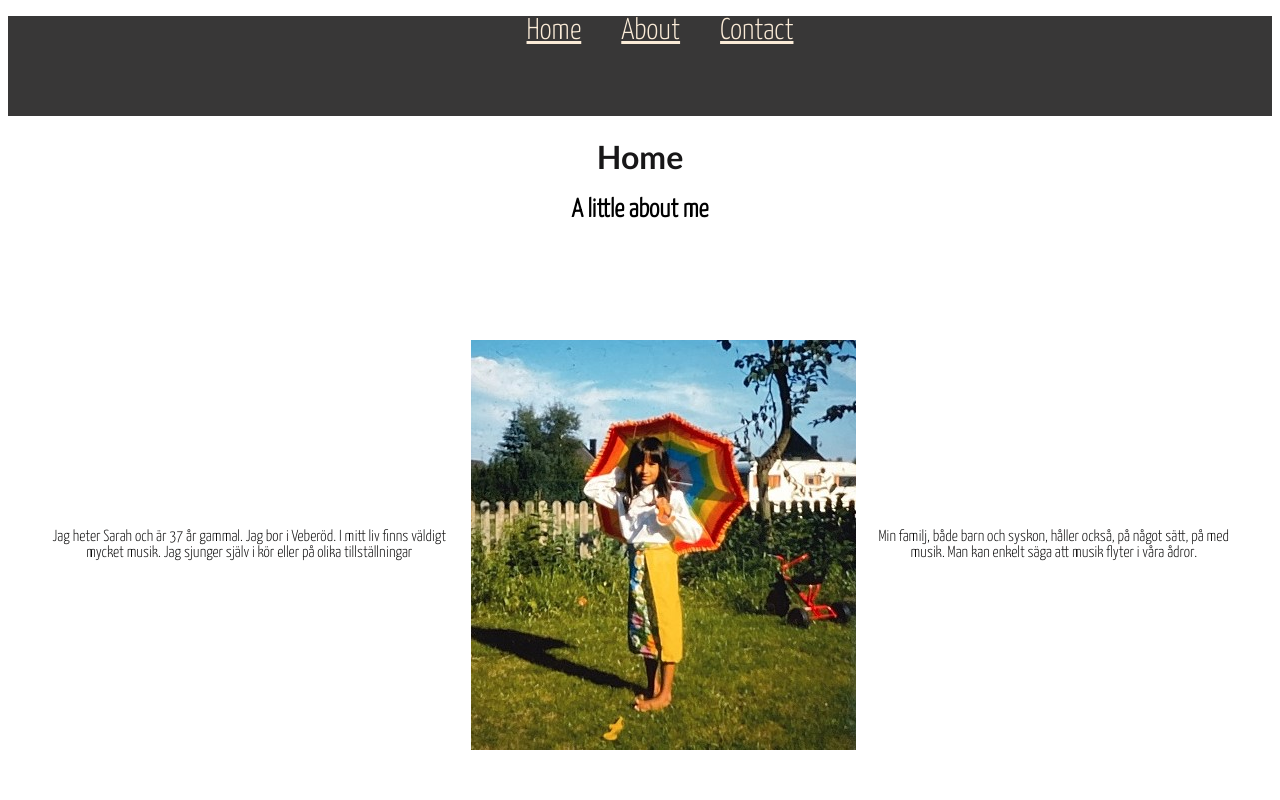
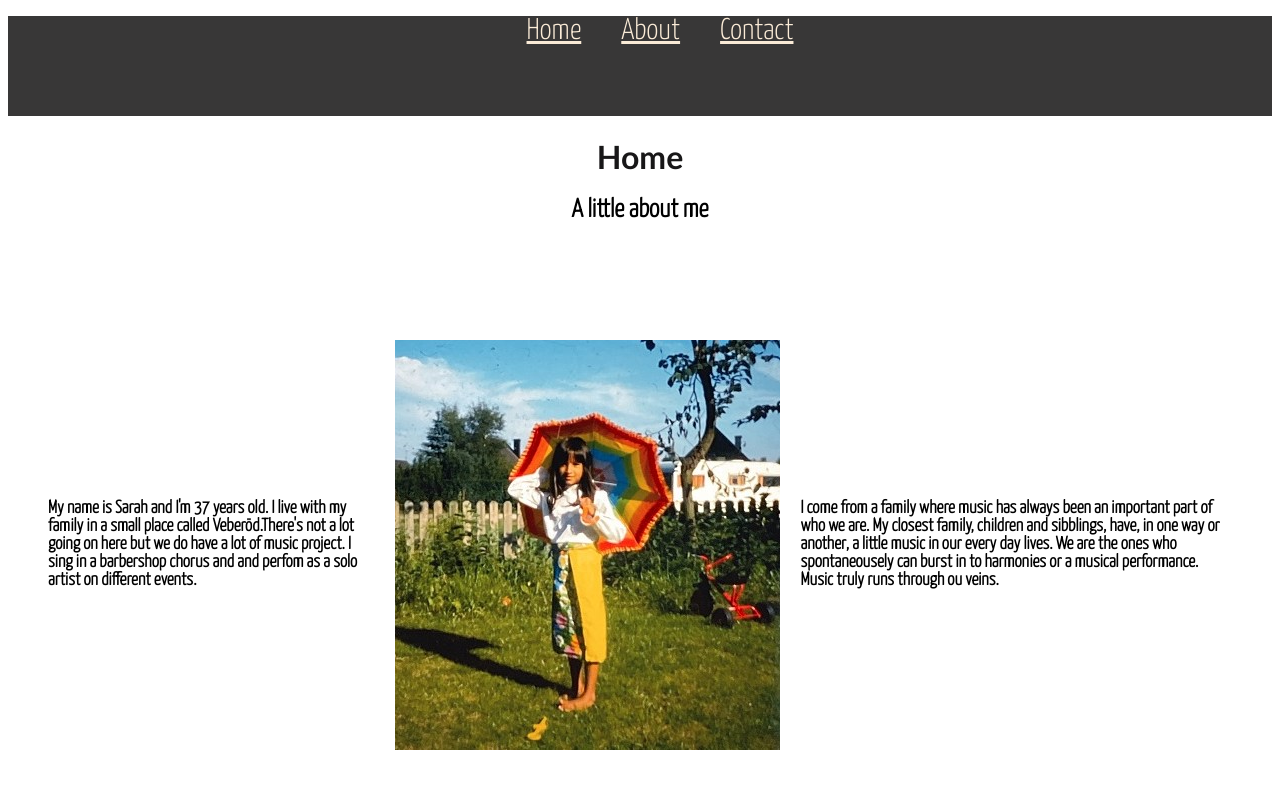
Before and after one commit to SarahRazzaq/react-assignment, a React (Create React App) app: page / in a window 1280 px wide. Shown: the top 800 px of the page. Built offline with nearby package versions, Linux system fonts and the light colour scheme; a web font is replaced by a local one.

Commit message:
home text changed

```diff
--- a/src/pages/Home.js
+++ b/src/pages/Home.js
@@ -7,11 +7,9 @@ const Home = () => {
       <h1>Home</h1>
       <h2>A little about me</h2>
       <div className="home-container">
-      <p>Jag heter Sarah och är 37 år gammal. Jag bor i Veberöd.
-      I mitt liv finns väldigt mycket musik. Jag sjunger själv i kör eller på olika tillställningar</p>
+      <h4>My name is Sarah and I'm 37 years old. I live with my family in a small place called Veberöd.There's not a lot going on here but we do have a lot of music project. I sing in a barbershop chorus and and perfom as a solo artist on different events.</h4>
       <img src={require('../images/image1.jpeg')} alt="girl_with_umberella"  />
-      <p>Min familj, både barn och syskon, håller också, på något sätt, på med musik.
-      Man kan enkelt säga att musik flyter i våra ådror.</p>
+      <h4> I come from a family where music has always been an important part of who we are. My closest family, children and sibblings, have, in one way or another, a little music in our every day lives. We are the ones who spontaneousely can burst in to harmonies or a musical performance. Music truly runs through ou veins.</h4>
       </div>
     </>;
   };
```
